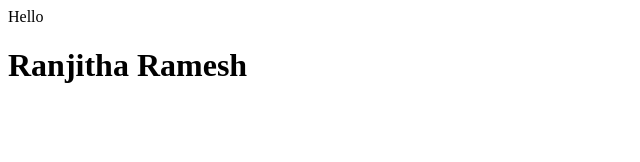
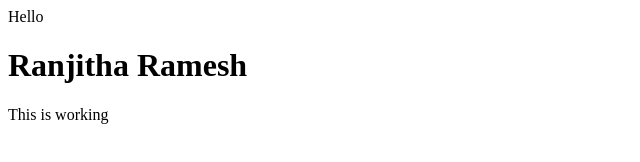
Before and after one commit to Ranjitha1110/demo-repository, a plain HTML site: page index.html in a window 1280 px wide. Shown: the whole page, without its empty margins (0-640 px from the left). Drawn offline with Linux system fonts and the light colour scheme.

Commit message:
Update index.html

```diff
--- a/index.html
+++ b/index.html
@@ -1,2 +1,3 @@
 <div>Hello</div>
 <h1>Ranjitha Ramesh</h1>
+<p>This is working</p>
```
